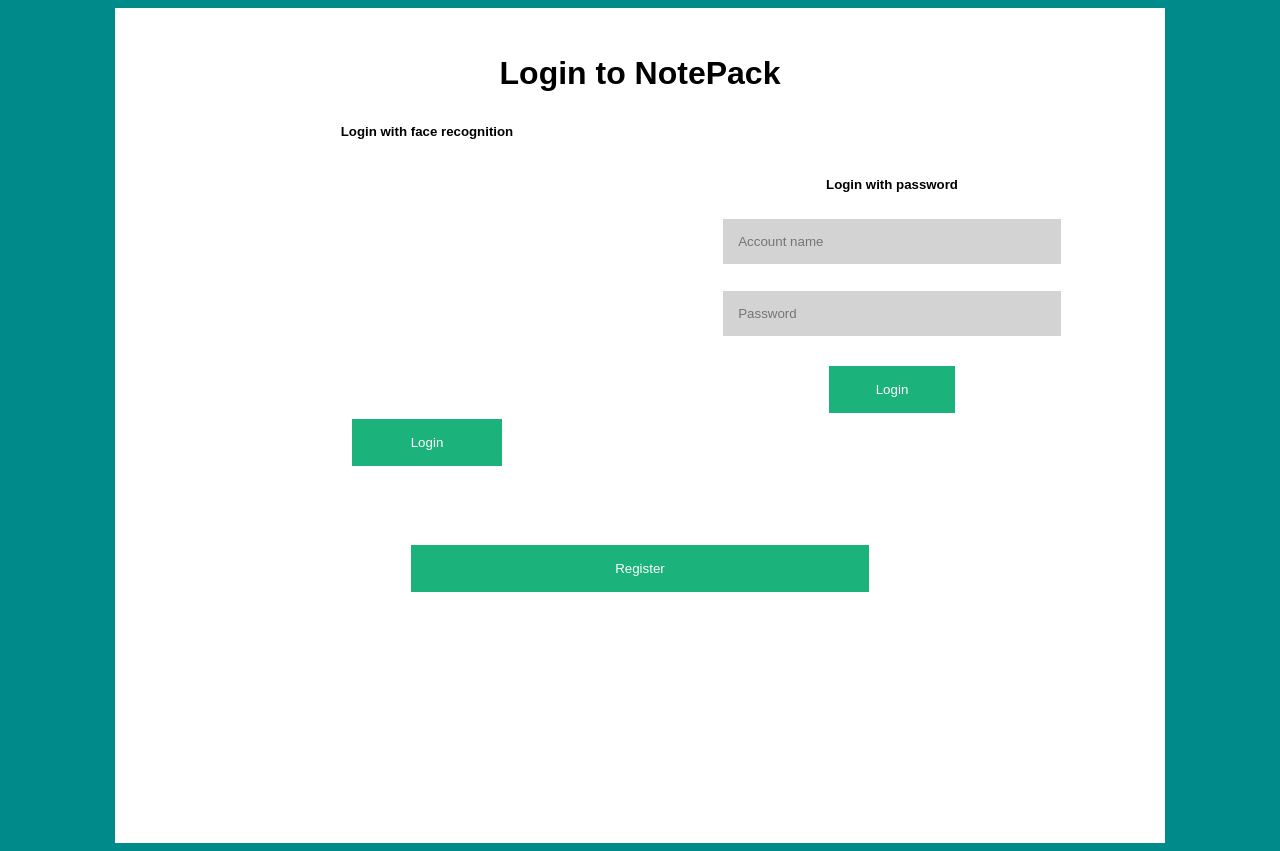
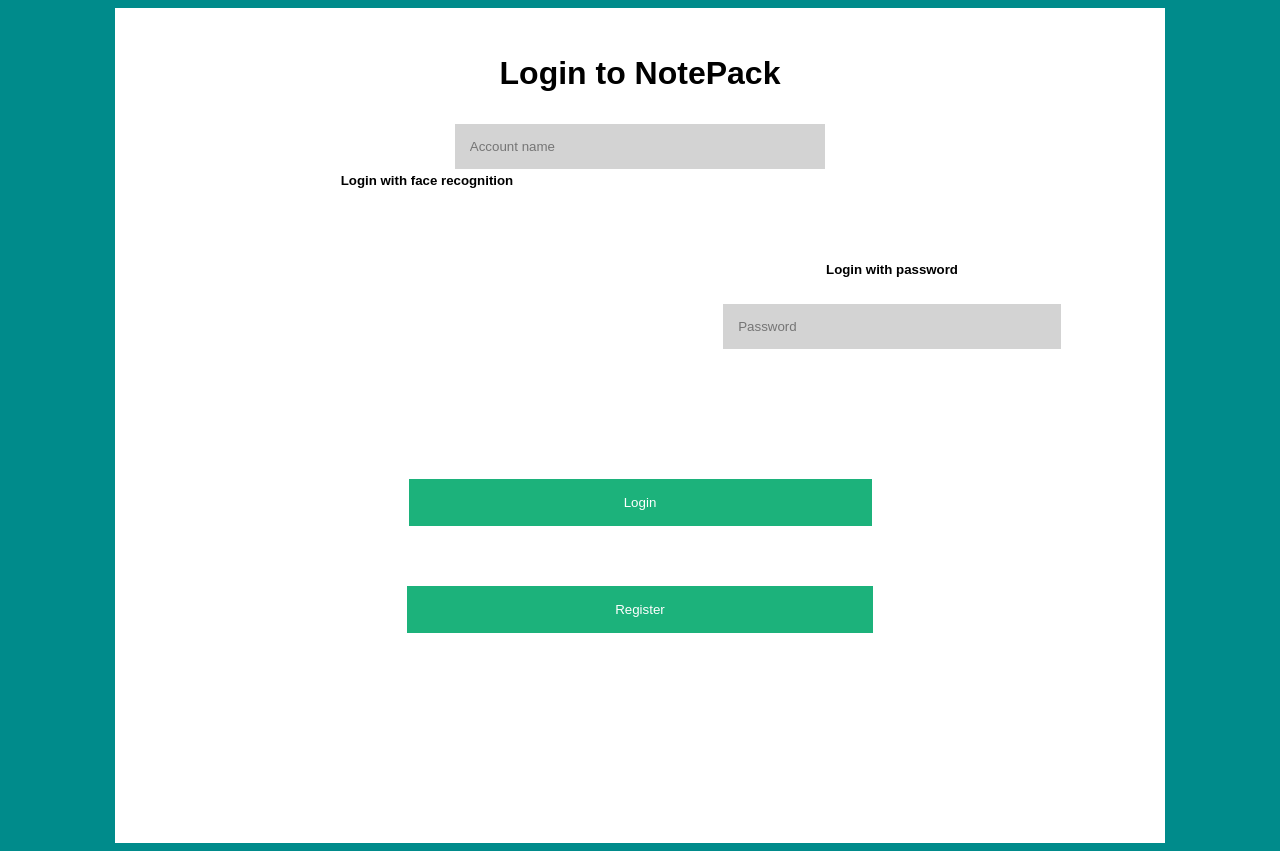
Before and after one commit to ShankarenfoPannagianiDharma/NotePack, a Flask app: page / in a window 1280 px wide. Run offline with Flask 2, Linux system fonts and the light colour scheme.

Commit message:
Refitting UI of login page

```diff
--- a/templates/index.html
+++ b/templates/index.html
@@ -23,8 +23,16 @@
     <div id="Main" style="width: 75%;">
       <h1>Login to NotePack</h1>
       <form name="credentials" method="POST" action="/operation_login">
-
         <table style="width: 100%;">
+          <tr>
+            <td colspan="2" style="text-align: center;">
+              <input type="username" placeholder="Account name" name="accountName" id="accountName" style="
+              padding: 15px;
+              margin: auto;
+              width: 40%;
+              background: lightgray;">
+            </td>
+          </tr>
           <tr>
             <td style="width: 50%;text-align: center;vertical-align: middle;">
               <h5>Login with face recognition</h5>
@@ -35,7 +43,6 @@
                 <div class="video-wrap">
                   <video id="video" playsinline autoplay width="500" height="250"></video>
                 </div>
-              <input value="Login" class="loginbtn" id="snap" style="width: 30%;text-align: center;vertical-align: middle;" />
 
                 <!-- Webcam video snapshot -->
                 <canvas id="canvas" style="display: none;"></canvas>
@@ -48,27 +55,23 @@
             </td>
             <td style="width: 50%;text-align: center;vertical-align: middle;">
               <h5>Login with password</h5>
-            <form method="POST" action="/operation_login">
-              <input type="username" placeholder="Account name" name="accountName" id="accountName" style="width: 80%;
-              padding: 15px;
-              margin: 5px 0 22px 0;
-              display: inline-block;
-              border: none;
-              background: lightgray;">
               <input type="password" id="accountPass" value="" name="accountPass" placeholder="Password"><br>
-              <input type="submit" value="Login" class="loginbtn" style="width: 30%;text-align: center;vertical-align: middle;" />
-            </form>
+            </td>
+          </tr>
+          <tr>
+            <td colspan="2" style="text-align: center;">
+              <input type="submit" value="Login" class="loginbtn" style="margin: 15px;" />
             </td>
           </tr>
       </table>
       </form>
 
       <!-- Register method -->
-      <p>
+      <br>
         <Form method="GET" action="/Registration">
           <input type="submit" class="loginbtn" value="Register">
         </Form>
-      </p>
+      <br>
     </div>
 
     <script>
```
Lines whose indentation alone changed are shown as unchanged.
